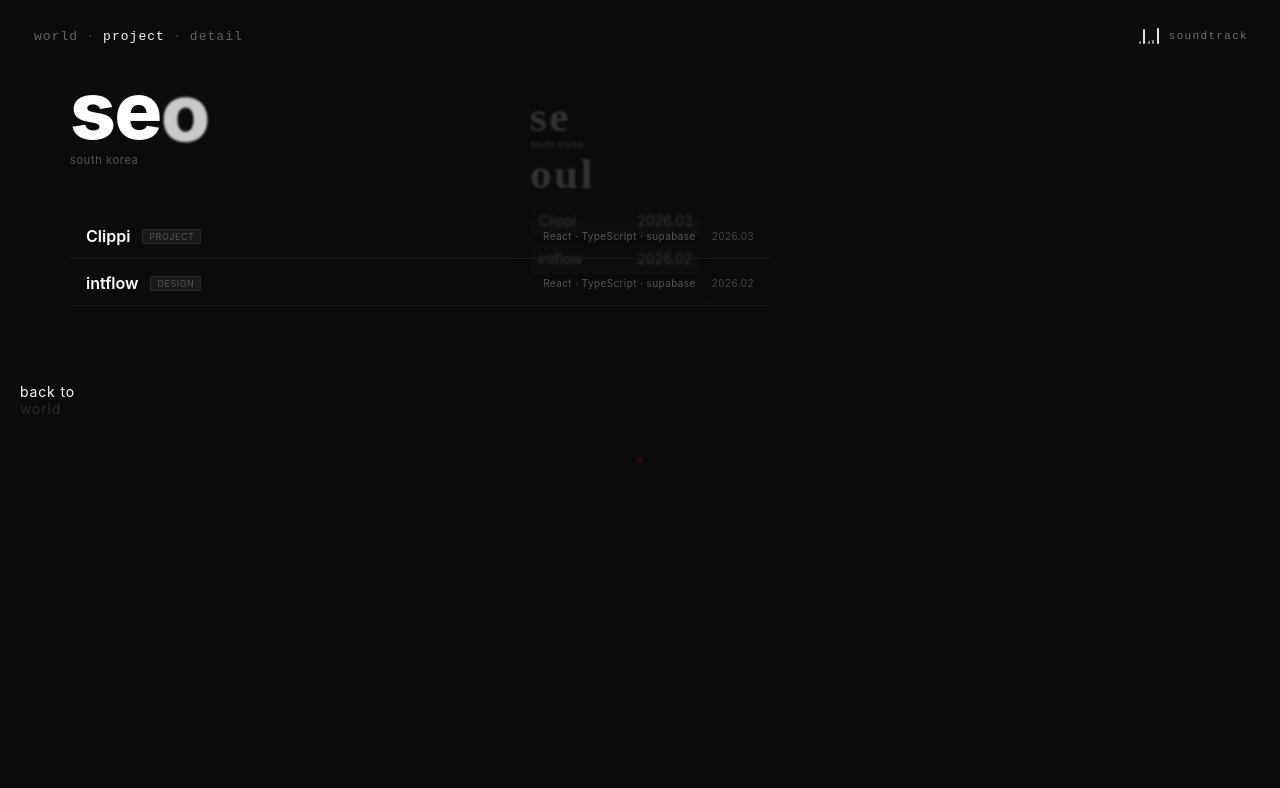
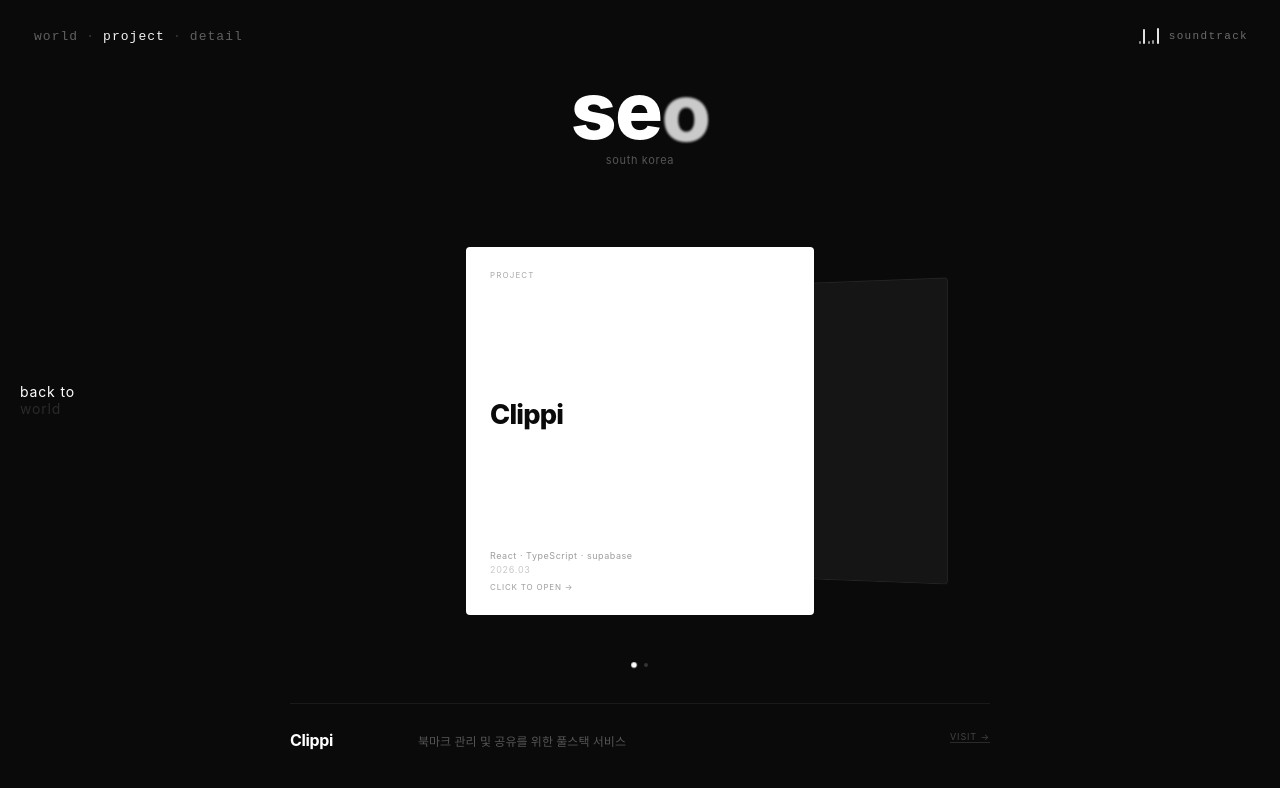
Before and after one commit to jeongbin-k/travel-map, a React (Vite) app: page / in a window 1280 px wide. Both pictures are taken after a click on the element 939 px from the left and 175 px from the top of the page. Shown: the top 788 px of the page. Built offline with nearby package versions, Linux system fonts and the light colour scheme; no server answers; a web font is replaced by a local one.

Commit message:
:feat: 사용자 경험 개선을 위한 ProjectPanel 레이아웃 및 CSS 고도화

```diff
--- a/src/components/ProjectPanel.css
+++ b/src/components/ProjectPanel.css
@@ -5,10 +5,13 @@
   font-weight: normal;
   font-display: swap;
 }
+
+/* ── panel ── */
 .project-panel {
   position: fixed;
   inset: 0;
-  background-color: rgba(10, 10, 10, 0.8);
+  background-color: rgba(10, 10, 10, 1);
+  /* background-color: #1d1d1d; */
   backdrop-filter: blur(1px);
   z-index: 20;
   opacity: 0;
@@ -16,9 +19,16 @@
   pointer-events: none;
   display: flex;
   flex-direction: column;
-  padding: 70px;
+  align-items: center;
+  padding: 70px 64px 48px;
 }
 
+.project-panel--visible {
+  opacity: 1;
+  pointer-events: all;
+}
+
+/* ── city type-in ── */
 .char {
   display: inline-block;
   opacity: 0;
@@ -35,11 +45,7 @@
   }
 }
 
-.project-panel--visible {
-  opacity: 1;
-  pointer-events: all;
-}
-
+/* ── back button ── */
 .project-panel_back {
   position: fixed;
   left: 20px;
@@ -48,14 +54,12 @@
   background: none;
   border: none;
   color: #fff;
-  font-size: 0.875rem;
   cursor: pointer;
   letter-spacing: 0.06em;
-  margin-bottom: 48px;
   padding: 0;
   text-align: left;
-  width: fit-content;
 }
+
 .back-text-top {
   font-size: 0.875rem;
 }
@@ -63,17 +67,19 @@
   font-size: 0.875rem;
   color: #2a2a2a;
 }
+
 .project-panel_back:hover .back-text-top {
-  transition: color 0.6s ease;
   color: #2a2a2a;
+  transition: color 0.4s ease;
 }
 .project-panel_back:hover .back-text-bottom {
   color: #fff;
-  transition: color 0.6s ease;
+  transition: color 0.4s ease;
 }
 
+/* ── header ── */
 .project-panel_header {
-  margin-bottom: 48px;
+  text-align: center;
 }
 
 .project-panel_city {
@@ -87,69 +93,191 @@
 
 .project-panel_country {
   font-size: 11px;
-  color: #555555;
+  color: #555;
   letter-spacing: 0.06em;
 }
 
-.project-panel_list {
+/* ── 3D carousel scene ── */
+.carousel-scene {
+  perspective: 1200px;
+  display: flex;
+  align-items: center;
+  justify-content: center;
+  height: 100%;
+  width: 100%;
+  max-width: 800px;
+}
+
+.carousel-track {
+  position: relative;
+  width: 100%;
+  height: 320px;
+  transform-style: preserve-3d;
+  display: flex;
+  align-items: center;
+  justify-content: center;
+}
+
+/* ── cards ── */
+.carousel-card {
+  position: absolute;
+  width: 300px;
+  height: 320px;
+  border-radius: 4px;
+  cursor: pointer;
+  transition:
+    transform 0.6s cubic-bezier(0.25, 0.46, 0.45, 0.94),
+    opacity 0.5s ease;
   display: flex;
   flex-direction: column;
-  gap: 2px;
+  justify-content: space-between;
+  padding: 24px;
+}
+
+.carousel-card--project {
+  background: #ffffff;
+  color: #0a0a0a;
+}
+
+.carousel-card--skill {
+  background: #0a0a0a;
+  border: 1px solid #2a2a2a;
+  color: #ffffff;
+}
+
+.carousel-card--design {
+  background: #1a1a1a;
+  border: 1px solid #333;
+  color: #ffffff;
+}
+
+.carousel-card_type {
+  font-size: 8px;
+  letter-spacing: 0.14em;
+  text-transform: uppercase;
+  opacity: 0.35;
+}
+
+.carousel-card--project .carousel-card_type {
+  color: #0a0a0a;
+}
+.carousel-card--skill .carousel-card_type {
+  color: #888;
+}
+.carousel-card--design .carousel-card_type {
+  color: #888;
+}
+
+.carousel-card_title {
+  font-size: 1.7rem;
+  font-weight: 800;
+  line-height: 1.05;
+  letter-spacing: -0.03em;
+}
+
+.carousel-card--project .carousel-card_title {
+  color: #0a0a0a;
+}
+.carousel-card--skill .carousel-card_title {
+  color: #ffffff;
+}
+.carousel-card--design .carousel-card_title {
+  color: #ffffff;
+}
+
+.carousel-card_footer {
+  display: flex;
+  flex-direction: column;
+  gap: 5px;
+}
+
+.carousel-card_tags {
+  font-size: 9px;
+  letter-spacing: 0.06em;
+  opacity: 0.4;
+}
+
+.carousel-card_date {
+  font-size: 9px;
+  letter-spacing: 0.08em;
+  opacity: 0.22;
+}
+
+.carousel-card_hint {
+  font-size: 8px;
+  letter-spacing: 0.1em;
+  text-transform: uppercase;
+  opacity: 0.4;
+  margin-top: 4px;
+}
+
+/* ── dot nav ── */
+.carousel-dots {
+  display: flex;
+  gap: 8px;
+  margin-top: 14px;
+}
+
+.carousel-dot {
+  width: 4px;
+  height: 4px;
+  border-radius: 50%;
+  background: #333;
+  border: none;
+  cursor: pointer;
+  padding: 0;
+  transition:
+    background 0.3s ease,
+    transform 0.3s ease;
+}
+
+.carousel-dot--active {
+  background: #fff;
+  transform: scale(1.4);
+}
+
+/* ── detail strip ── */
+.carousel-detail {
+  margin-top: 36px;
+  padding-top: 28px;
+  border-top: 1px solid #1a1a1a;
+  display: flex;
+  gap: 28px;
+  align-items: flex-start;
+  width: 100%;
   max-width: 700px;
 }
 
-.project-panel_item {
-  display: flex;
-  justify-content: space-between;
-  align-items: center;
-  padding: 14px 16px;
-  border-radius: 4px;
-  cursor: pointer;
-  transition: background-color 0.15s ease;
-  border-bottom: 1px solid #1a1a1a;
+.carousel-detail_title {
+  font-size: 1rem;
+  font-weight: 700;
+  color: #fff;
+  letter-spacing: -0.02em;
+  min-width: 100px;
 }
 
-.project-panel_item:hover {
-  background-color: #1a1a1a;
+.carousel-detail_desc {
+  font-size: 12px;
+  color: #555;
+  line-height: 1.7;
+  flex: 1;
 }
 
-.project-panel_item-left {
-  display: flex;
-  align-items: center;
-  gap: 12px;
+.carousel-detail_link {
+  font-size: 9px;
+  color: #444;
+  text-decoration: none;
+  letter-spacing: 0.1em;
+  text-transform: uppercase;
+  border-bottom: 1px solid #2a2a2a;
+  padding-bottom: 1px;
+  white-space: nowrap;
+  transition:
+    color 0.2s,
+    border-color 0.2s;
 }
 
-.project-panel_name {
-  font-size: 1rem;
-  font-weight: 600;
-  color: #ffffff;
+.carousel-detail_link:hover {
+  color: #fff;
+  border-color: #fff;
 }
-
-.project-panel_type {
-  font-size: 9px;
-  color: #555555;
-  letter-spacing: 0.06em;
-  text-transform: uppercase;
-  background-color: #1a1a1a;
-  border: 1px solid #2a2a2a;
-  padding: 2px 6px;
-  border-radius: 2px;
-}
-
-.project-panel_item-right {
-  display: flex;
-  align-items: center;
-  gap: 16px;
-}
-
-.project-panel_tags {
-  font-size: 10px;
-  color: #555555;
-  letter-spacing: 0.04em;
-}
-
-.project-panel_date {
-  font-size: 10px;
-  color: #444444;
-  letter-spacing: 0.04em;
-}
--- a/src/components/ProjectPanel.tsx
+++ b/src/components/ProjectPanel.tsx
@@ -1,4 +1,4 @@
-import { useState, useEffect } from "react";
+import { useState, useEffect, useRef } from "react";
 import { type PinData, type ProjectItem } from "../data/Pin";
 import "./ProjectPanel.css";
 
@@ -18,11 +18,14 @@
   onProjectClick,
 }: ProjectPanelProps) {
   const [displayedCity, setDisplayedCity] = useState("");
+  const [current, setCurrent] = useState(0);
+  const wheelTimer = useRef<ReturnType<typeof setTimeout> | null>(null);
   const fullCity = activePin ? activePin.location1 + activePin.location2 : "";
 
   useEffect(() => {
     if (!showPanel) {
       setDisplayedCity("");
+      setCurrent(0);
       return;
     }
     let i = 0;
@@ -35,17 +38,60 @@
     return () => clearInterval(interval);
   }, [showPanel, fullCity]);
 
+  const projects = activePin?.projects ?? [];
+
+  // wheel navigation with throttle
+  useEffect(() => {
+    if (currentPage !== "project") return;
+
+    const handleWheel = (e: WheelEvent) => {
+      e.preventDefault();
+      if (wheelTimer.current) return;
+      if (e.deltaY > 0) setCurrent((c) => (c + 1) % projects.length);
+      else setCurrent((c) => (c - 1 + projects.length) % projects.length);
+      wheelTimer.current = setTimeout(() => {
+        wheelTimer.current = null;
+      }, 500);
+    };
+
+    window.addEventListener("wheel", handleWheel, { passive: false });
+    return () => window.removeEventListener("wheel", handleWheel);
+  }, [currentPage, projects.length]);
+
   if (currentPage !== "project" || !activePin) return null;
+
+  const activeProject = projects[current];
+
+  function getCardStyle(i: number): React.CSSProperties {
+    const offset = i - current;
+    const abs = Math.abs(offset);
+    if (abs > 2) return { display: "none" };
+
+    const tx = offset * 180;
+    const tz = -abs * 120;
+    const ry = offset * -18;
+    const scale = 1 - abs * 0.12;
+    const opacity = 1 - abs * 0.35;
+    const zIndex = 10 - abs;
+
+    return {
+      transform: `translateX(${tx}px) translateZ(${tz}px) rotateY(${ry}deg) scale(${scale})`,
+      opacity,
+      zIndex,
+    };
+  }
 
   return (
     <div
       className={`project-panel${showPanel ? " project-panel--visible" : ""}`}
     >
+      {/* back button */}
       <button className="project-panel_back" onClick={onBack}>
         <div className="back-text-top">back to</div>
         <div className="back-text-bottom">world</div>
       </button>
 
+      {/* header */}
       <div className="project-panel_header">
         <h1 className="project-panel_city">
           {displayedCity.split("").map((char, index) => (
@@ -57,26 +103,67 @@
         <span className="project-panel_country">{activePin.country}</span>
       </div>
 
-      <div className="project-panel_list">
-        {activePin.projects.map((project, i) => (
-          <div
+      {/* 3D carousel */}
+      <div className="carousel-scene">
+        <div className="carousel-track">
+          {projects.map((project, i) => (
+            <div
+              key={i}
+              className={`carousel-card carousel-card--${project.type}${
+                i === current ? " carousel-card--active" : ""
+              }`}
+              style={getCardStyle(i)}
+              onClick={() => {
+                if (i === current) onProjectClick(project);
+                else setCurrent(i);
+              }}
+            >
+              <div className="carousel-card_type">{project.type}</div>
+              <div className="carousel-card_title">{project.title}</div>
+              <div className="carousel-card_footer">
+                <div className="carousel-card_tags">
+                  {project.tags.join(" · ")}
+                </div>
+                <div className="carousel-card_date">{project.date}</div>
+                {i === current && (
+                  <div className="carousel-card_hint">click to open →</div>
+                )}
+              </div>
+            </div>
+          ))}
+        </div>
+      </div>
+
+      {/* dot nav */}
+      <div className="carousel-dots">
+        {projects.map((_, i) => (
+          <button
             key={i}
-            className="project-panel_item"
-            onClick={() => onProjectClick(project)}
-          >
-            <div className="project-panel_item-left">
-              <span className="project-panel_name">{project.title}</span>
-              <span className="project-panel_type">{project.type}</span>
-            </div>
-            <div className="project-panel_item-right">
-              <span className="project-panel_tags">
-                {project.tags.join(" · ")}
-              </span>
-              <span className="project-panel_date">{project.date}</span>
-            </div>
-          </div>
+            className={`carousel-dot${i === current ? " carousel-dot--active" : ""}`}
+            onClick={() => setCurrent(i)}
+          />
         ))}
       </div>
+
+      {/* detail */}
+      {activeProject && (
+        <div className="carousel-detail">
+          <div className="carousel-detail_title">{activeProject.title}</div>
+          <div className="carousel-detail_desc">
+            {activeProject.description}
+          </div>
+          {activeProject.link && (
+            <a
+              className="carousel-detail_link"
+              href={activeProject.link}
+              target="_blank"
+              rel="noreferrer"
+            >
+              visit →
+            </a>
+          )}
+        </div>
+      )}
     </div>
   );
 }
```
